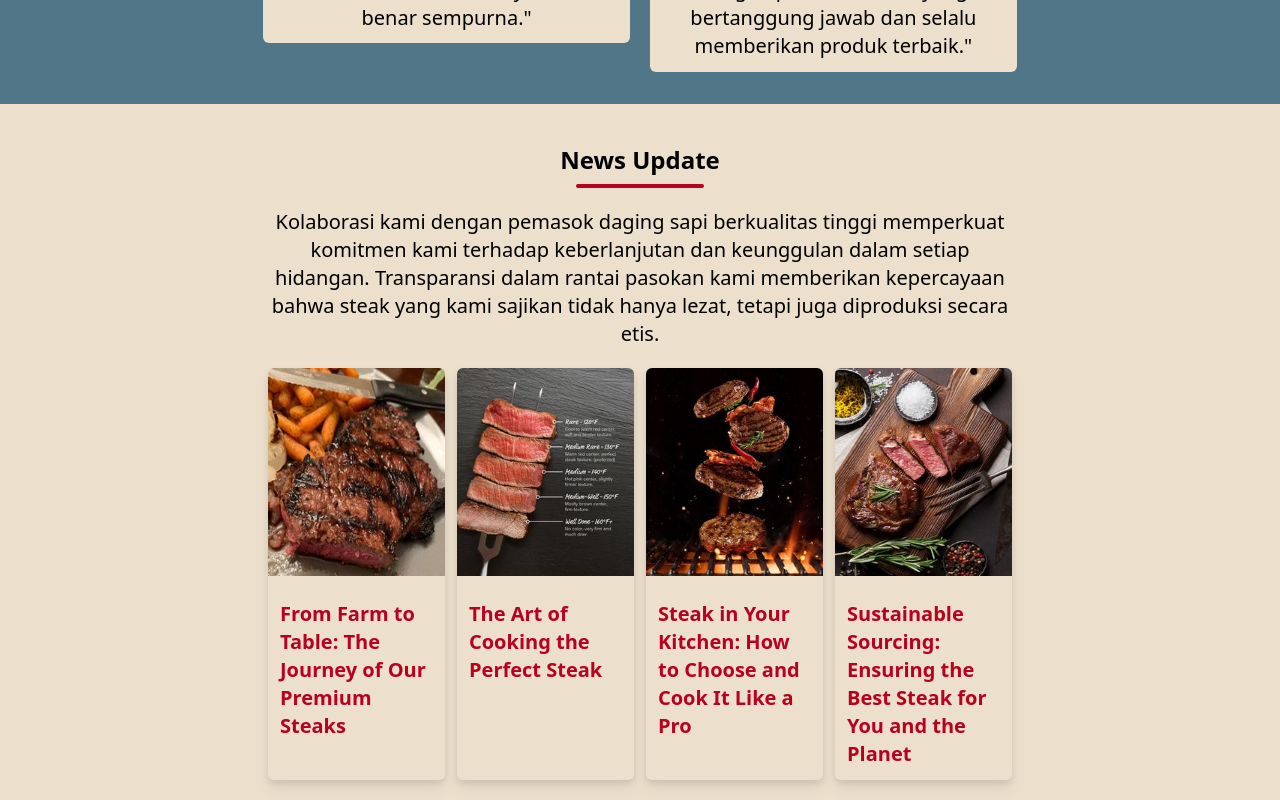
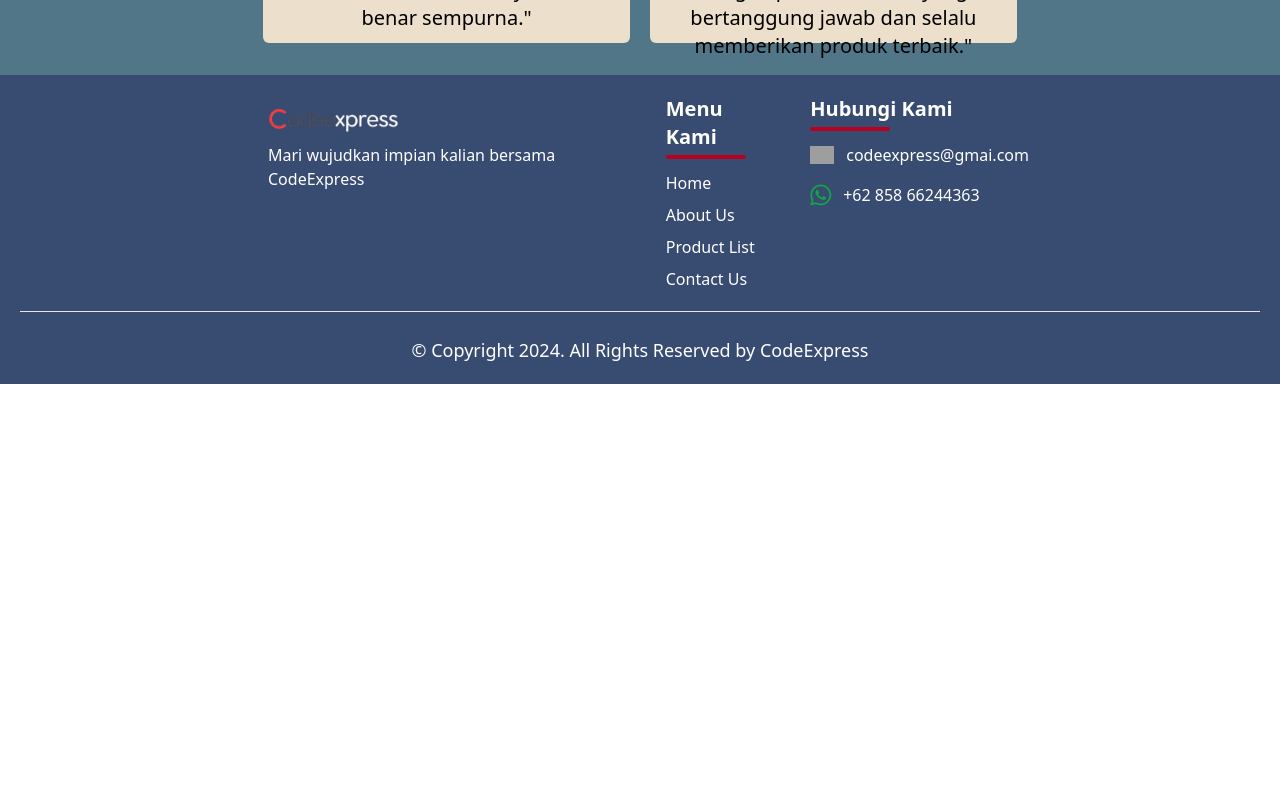
Before and after one commit to gilangherdiansyah80/template1, a React (Vite) app: page / in a window 1280 px wide. Shown: the part 3120-3920 px from the top of the page. After the commit the page ends 3504 px from the top, so only its background shows below. Built offline with nearby package versions, Linux system fonts and the light colour scheme; grey boxes are pictures that could not be loaded; a web font is replaced by a local one.

Commit message:
modification in page home

```diff
--- a/src/components/Fragments/HomeSection.jsx
+++ b/src/components/Fragments/HomeSection.jsx
@@ -88,50 +88,17 @@ const HomeSection = () => {
                 </article>
               </section>
 
-              <section className='flex flex-col gap-y-5 w-full md:flex-row md:gap-x-5 lg:w-3/5 lg:self-center'>
+              <section className="flex flex-col md:flex-row gap-5 w-full lg:w-3/5 lg:self-center">
                 <div className='bg-[#ECDFCC] rounded-md text-black p-3 text-center flex flex-col gap-y-3 md:w-1/2 md:h-[555px]'>
                   <img src="/images/testimoni1.jpg" alt="Testimoni" className='w-full md:h-64' />
                   <h3 className='text-red font-semibold md:text-xl'>David M.</h3>
                   <p className='md:text-xl'>&quot;Sebagai koki di sebuah restoran terkenal, saya harus memastikan setiap steak yang disajikan memenuhi standar tertinggi. SteakHouse Delight tidak pernah mengecewakan. Kualitas daging dan metode memasaknya benar-benar sempurna.&quot;</p>
                 </div>
 
-                <div className='bg-[#ECDFCC] rounded-md text-black p-3 text-center flex flex-col gap-y-3 mb-5 md:w-1/2'>
+                <div className='bg-[#ECDFCC] rounded-md text-black p-3 text-center flex flex-col gap-y-3 mb-5 md:w-1/2 md:h-[555px]'>
                   <img src="/images/testimoni2.jpg" alt="Testimoni" className='w-full md:h-64' />
                   <h3 className='text-red font-semibold md:text-xl'>Lisa P.</h3>
                   <p className='md:text-xl'>&quot;Sebagai CEO dari Gourmet Bites, produsen makanan berkualitas, bekerja sama dengan SteakHouse Delight menunjukkan komitmen kami terhadap kualitas dan kelezatan. Kami senang bekerja dengan pemasok steak yang bertanggung jawab dan selalu memberikan produk terbaik.&quot;</p>
-                </div>
-              </section>
-            </section>
-
-            <section className='p-3 flex flex-col gap-y-5 mt-7 mb-7 lg:w-3/5 lg:self-center'>
-              <article className='flex flex-col justify-center items-center gap-y-2'>
-                <h1 className='font-bold text-xl md:text-2xl'>News Update</h1>
-                <hr className='border-red w-32 border-2 rounded-xl' />
-              </article>
-
-              <article>
-                <p className='text-center md:text-xl'>Kolaborasi kami dengan pemasok daging sapi berkualitas tinggi memperkuat komitmen kami terhadap keberlanjutan dan keunggulan dalam setiap hidangan. Transparansi dalam rantai pasokan kami memberikan kepercayaan bahwa steak yang kami sajikan tidak hanya lezat, tetapi juga diproduksi secara etis.</p>
-              </article>
-
-              <section className='flex flex-col gap-y-5 md:grid md:grid-cols-2 md:gap-3 lg:grid-cols-4'>
-                <div className='bg-[#ECDFCC] rounded-md text-black flex flex-col gap-y-3 drop-shadow-lg'>
-                  <img src="/images/news1.jpg" alt="News Update" className='w-full h-52 rounded-t-md' />
-                  <h3 className='text-red font-semibold p-3 md:text-xl'>From Farm to Table: The Journey of Our Premium Steaks</h3>
-                </div>
-
-                <div className='bg-[#ECDFCC] rounded-md text-black flex flex-col gap-y-3 drop-shadow-lg'>
-                  <img src="/images/nes2.jpg" alt="News Update" className='w-full h-52 rounded-t-md' />
-                  <h3 className='text-red font-semibold p-3 md:text-xl'>The Art of Cooking the Perfect Steak</h3>
-                </div>
-
-                <div className='bg-[#ECDFCC] rounded-md text-black flex flex-col gap-y-3 drop-shadow-lg'>
-                  <img src="/images/news3.jpg" alt="News Update" className='w-full h-52 rounded-t-md' />
-                  <h3 className='text-red font-semibold p-3 md:text-xl'>Steak in Your Kitchen: How to Choose and Cook It Like a Pro</h3>
-                </div>
-
-                <div className='bg-[#ECDFCC] rounded-md text-black flex flex-col gap-y-3 drop-shadow-lg'>
-                  <img src="/images/news4.jpg" alt="News Update" className='w-full h-52 rounded-t-md' />
-                  <h3 className='text-red font-semibold p-3 md:text-xl'>Sustainable Sourcing: Ensuring the Best Steak for You and the Planet</h3>
                 </div>
               </section>
             </section>
```
